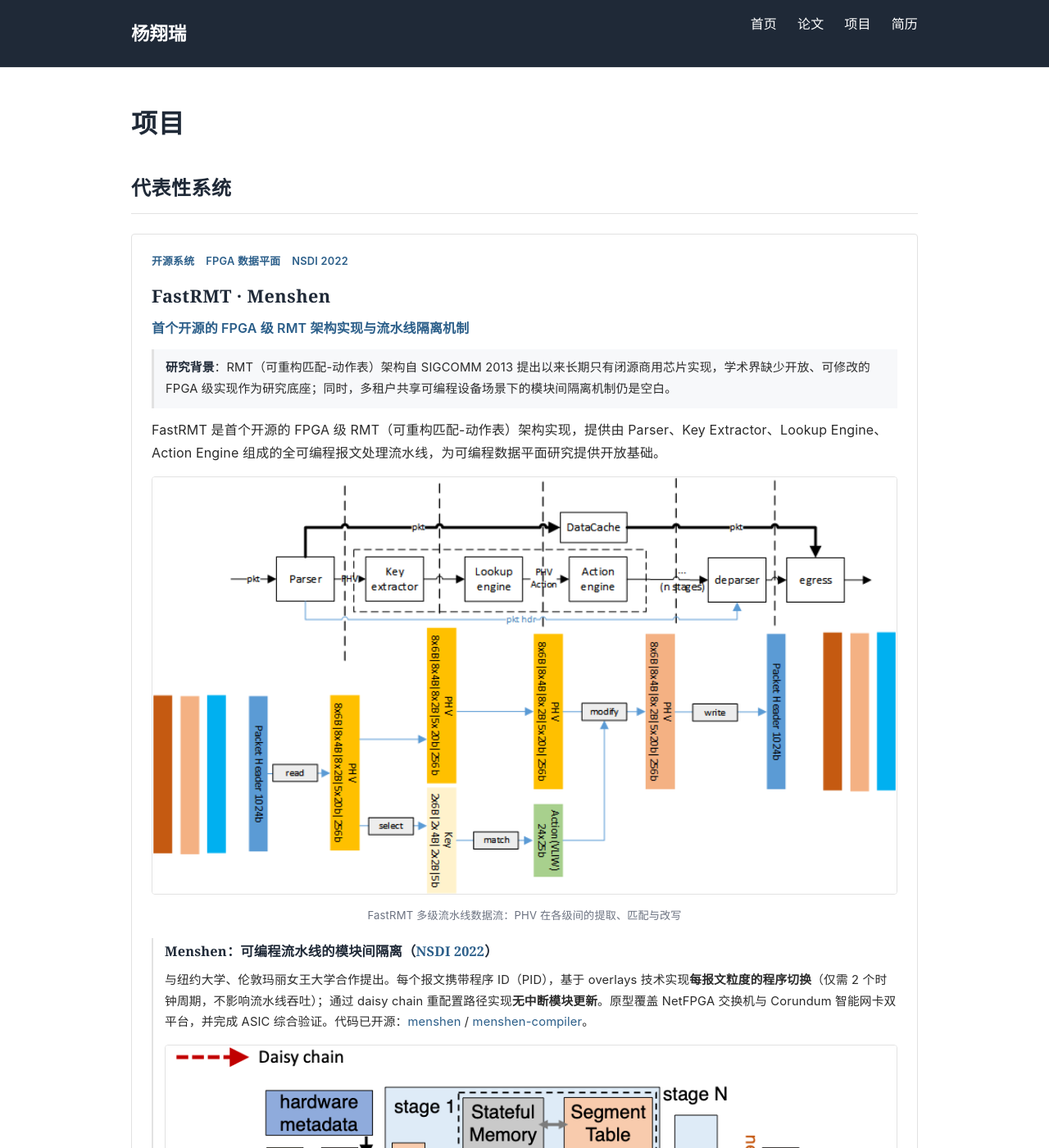
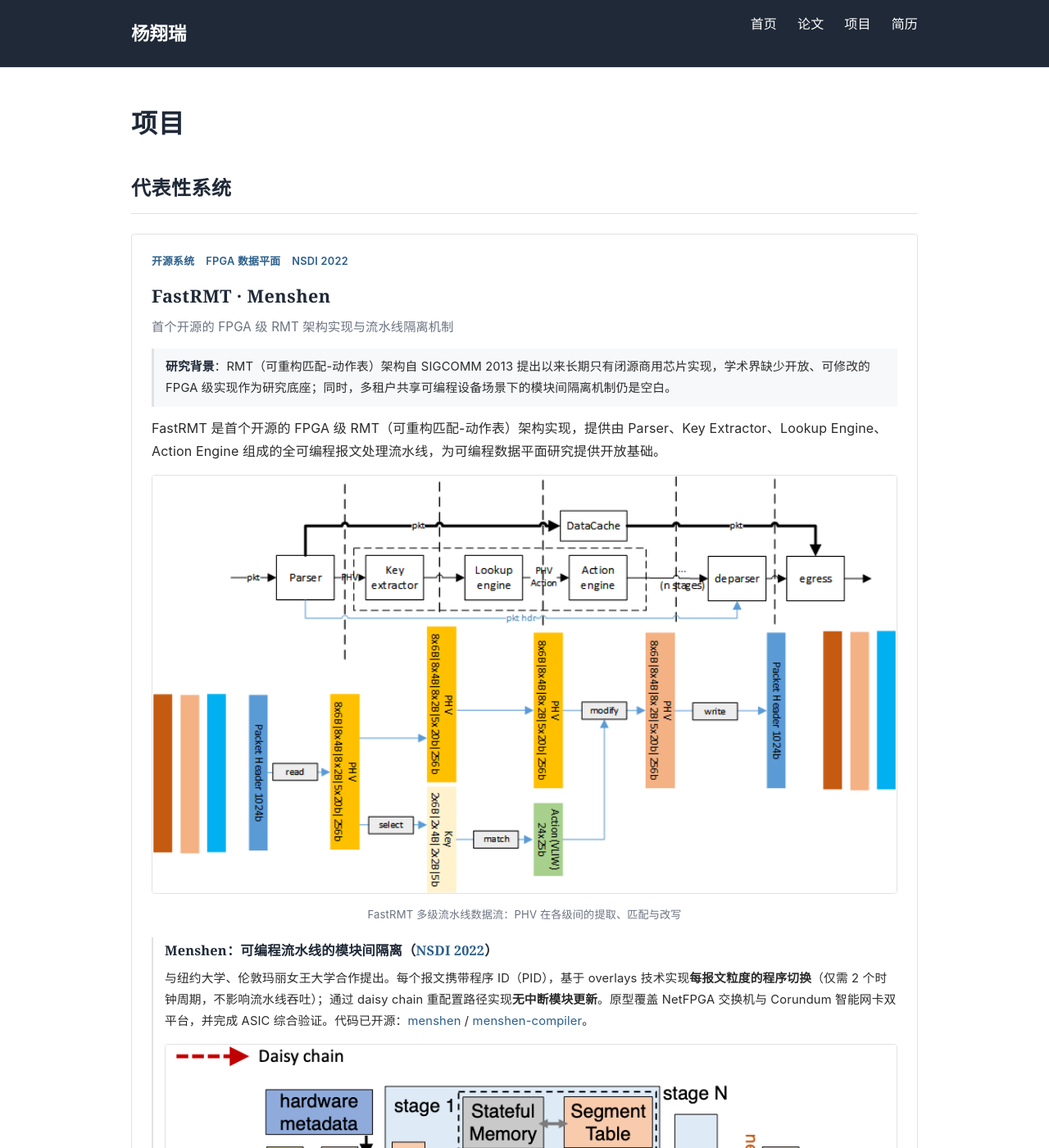
Before and after one commit to Winters123/Winters123.github.io, a Jekyll site: the page built from _pages/projects.md, in a window 1280 px wide and 1400 px high. Shown: the whole window at 82% size. Built offline with Jekyll 4.4.1, drawn with Linux system fonts in a browser that asks for light colours.

Commit message:
Harmonize projects page with homepage plain style: metrics as fact band, muted subtitle, neutral impact callout

```diff
--- a/assets/css/style.css
+++ b/assets/css/style.css
@@ -631,16 +631,20 @@ a:hover {
 }
 
 .proj-subtitle {
-    color: var(--accent);
-    font-weight: 600;
+    color: var(--muted);
+    font-weight: 400;
+    font-size: 0.95rem;
     margin-bottom: 12px;
 }
 
 .proj-metrics {
     display: flex;
     flex-wrap: wrap;
-    gap: 28px;
+    gap: 32px;
     margin: 18px 0;
+    padding: 14px 0;
+    border-top: 1px solid var(--line);
+    border-bottom: 1px solid var(--line);
 }
 
 .proj-metric {
@@ -654,13 +658,14 @@ a:hover {
 
 .proj-metric strong {
     display: block;
-    font-size: 1.05rem;
+    font-size: 1.2rem;
+    font-weight: 700;
     color: var(--ink);
     margin-bottom: 2px;
 }
 
 .proj-metric span {
-    font-size: 0.85rem;
+    font-size: 0.82rem;
     color: var(--muted);
 }
 
@@ -732,10 +737,10 @@ a:hover {
 }
 
 .proj-impact {
-    border-left: 3px solid var(--accent);
-    background: var(--bg-soft);
+    border-left: 3px solid var(--line);
+    background: none;
     border-radius: 0;
-    padding: 12px 14px;
+    padding: 10px 14px;
     color: var(--text);
     font-size: 0.95rem;
 }
```
